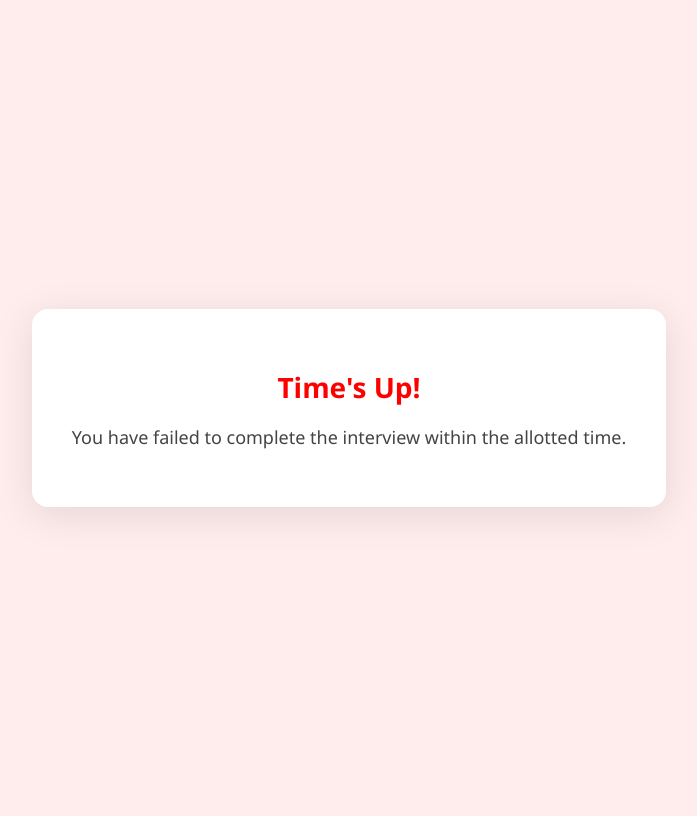
After one commit to sharatht888/dasappan, a Flask app: page /failure in a window 1280 px wide. The commit adds this page. Shown: the whole page, without its empty margins (291-988 px from the left). Run offline with Flask 3, Linux system fonts and the light colour scheme; some libraries are stand-ins or nearby versions.

Commit message:
Added a 30 minute timer to the interview.html Added a failure.html

```diff
--- a/app.py
+++ b/app.py
@@ -203,6 +203,9 @@ def cosine_similarity(vec1, vec2):
 
 
 ############################################################## -- Interview.html
+@app.route("/failure")
+def failure():
+    return render_template("failure.html")
 
 @app.route('/completion')
 def completion():
--- /dev/null
+++ b/templates/failure.html
@@ -0,0 +1,40 @@
+<!DOCTYPE html>
+<html lang="en">
+<head>
+    <meta charset="UTF-8">
+    <title>Interview Failed</title>
+    <meta name="viewport" content="width=device-width, initial-scale=1.0">
+    <style>
+        body {
+            display: flex;
+            justify-content: center;
+            align-items: center;
+            height: 100vh;
+            background: #ffeded;
+            font-family: 'Segoe UI', sans-serif;
+            text-align: center;
+        }
+        .container {
+            padding: 40px;
+            background: white;
+            border-radius: 16px;
+            box-shadow: 0 8px 40px rgba(0, 0, 0, 0.1);
+        }
+        h1 {
+            color: red;
+            font-size: 28px;
+            font-weight: bold;
+        }
+        p {
+            font-size: 18px;
+            margin-top: 10px;
+            color: #444;
+        }
+    </style>
+</head>
+<body>
+    <div class="container">
+        <h1>Time's Up!</h1>
+        <p>You have failed to complete the interview within the allotted time.</p>
+    </div>
+</body>
```
Also changed, not shown: answers.txt (+59 -30 lines), templates/interview.html (+41 -0 lines), 1 other file.
